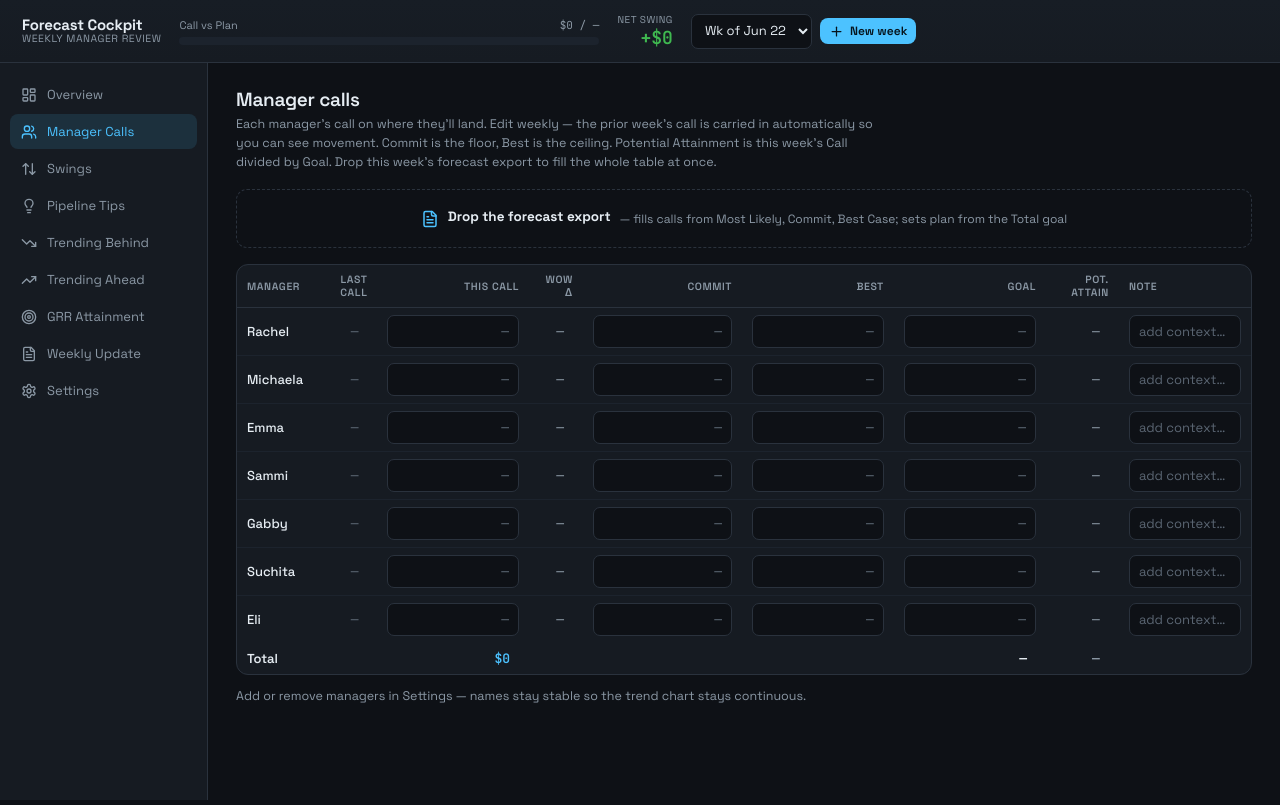
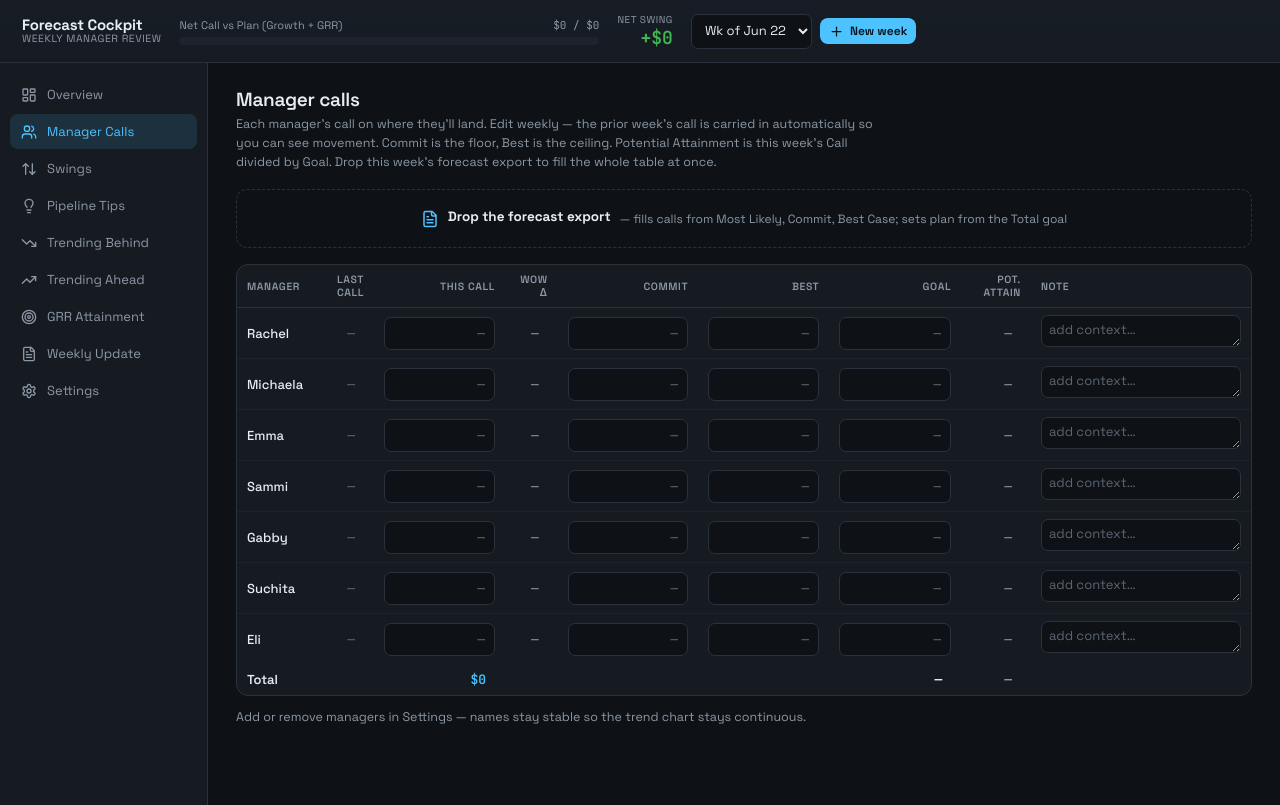
Before and after one commit to cassievaughn-clay-create/Cassie-Weekly-Forecast-new, a React (Vite) app in the folder Manager-Forecasts-Weekly 2/: page / in a window 1280 px wide. Both pictures are taken after a click on the button "Manager Calls". Built offline with nearby package versions, Linux system fonts and the light colour scheme.

Commit message:
Expandable free-text cells; top line becomes net call+GRR vs plan+GRR goal

```diff
--- a/Manager-Forecasts-Weekly 2/src/App.jsx
+++ b/Manager-Forecasts-Weekly 2/src/App.jsx
@@ -195,6 +195,29 @@ function MoneyInput({ value, onChange, placeholder = "—", style, className })
         const n = parseFloat(raw);
         onChange(isNaN(n) ? null : n);
       }}
+    />
+  );
+}
+
+// Free-text input that auto-grows to fit its content so nothing gets truncated.
+// User can still drag the bottom-right corner to manually resize.
+function ExpandableText({ value, onChange, placeholder, minHeight = 32, style, className }) {
+  const ref = useRef(null);
+  useEffect(() => {
+    const el = ref.current;
+    if (!el) return;
+    el.style.height = "auto";
+    el.style.height = Math.max(minHeight, el.scrollHeight) + "px";
+  }, [value, minHeight]);
+  return (
+    <textarea
+      ref={ref}
+      className={className}
+      rows={1}
+      style={{ width: "100%", minHeight, resize: "vertical", padding: "5px 7px", fontSize: 13, lineHeight: 1.4, overflow: "hidden", ...style }}
+      value={value || ""}
+      placeholder={placeholder}
+      onChange={(e) => onChange(e.target.value)}
     />
   );
 }
@@ -304,7 +327,11 @@ export default function App() {
 
   const totalCall = meta.managers.reduce((s, m) => s + (week.calls[m]?.call || 0), 0);
   const totalCommit = meta.managers.reduce((s, m) => s + (week.calls[m]?.commit || 0), 0);
-  const planPct = week.plan ? (totalCall / week.plan) * 100 : 0;
+  const totalGrrCall = (week.grr?.rows || []).reduce((s, r) => s + (r.grrCall || 0), 0);
+  const totalGrrGoal = (week.grr?.rows || []).reduce((s, r) => s + (r.goal || 0), 0);
+  const netCall = totalCall + totalGrrCall;
+  const netPlan = (week.plan || 0) + totalGrrGoal;
+  const planPct = netPlan ? (netCall / netPlan) * 100 : 0;
   const netSwing = week.swings.reduce((s, x) => s + (x.dir === "up" ? 1 : -1) * (x.amount || 0), 0);
   const gColor = planPct >= 100 ? T.up : planPct >= 92 ? T.warn : T.down;
 
@@ -323,7 +350,12 @@ export default function App() {
         <div className="top">
           <div className="brand"><b>Forecast Cockpit</b><span>Weekly Manager Review</span></div>
           <div className="gauge">
-            <div className="gl"><span>Call vs Plan</span><span className="mono">{money(totalCall)} / {money(week.plan)}</span></div>
+            <div className="gl">
+              <span>Net Call vs Plan (Growth + GRR)</span>
+              <span className="mono" title={`Growth: ${money(totalCall)} / ${money(week.plan)}  ·  GRR: ${money(totalGrrCall)} / ${money(totalGrrGoal)}`}>
+                {money(netCall)} / {money(netPlan)}
+              </span>
+            </div>
             <div className="bar"><i style={{ width: Math.min(100, planPct) + "%", background: gColor }} /></div>
           </div>
           <div className="tpill"><small>Net Swing</small>
@@ -582,7 +614,7 @@ function Calls({ meta, week, prevWeek, updateWeek, saveMeta, totalCall }) {
                   <td className="mono" style={{ textAlign: "right", color: potColor, paddingRight: 19 }}>
                     {potPct == null ? "—" : potPct.toFixed(1) + "%"}
                   </td>
-                  <td><input value={c.note || ""} placeholder="add context…" onChange={(e) => set(m, "note", e.target.value)} /></td>
+                  <td style={{ minWidth: 220 }}><ExpandableText value={c.note} placeholder="add context…" onChange={(v) => set(m, "note", v)} /></td>
                 </tr>);
             })}
           </tbody>
@@ -758,11 +790,11 @@ function Swings({ week, meta, updateWeek }) {
                   <div className="grid" style={{ gridTemplateColumns: "1fr 1fr 160px", gap: 10 }}>
                     <label style={{ display: "flex", flexDirection: "column", gap: 4, fontSize: 11, color: T.muted }}>
                       Context
-                      <textarea value={s.note || ""} placeholder="why this swing…" onChange={(e) => upd(s.id, "note", e.target.value)} style={{ minHeight: 52, resize: "vertical" }} />
+                      <ExpandableText value={s.note} placeholder="why this swing…" minHeight={52} onChange={(v) => upd(s.id, "note", v)} />
                     </label>
                     <label style={{ display: "flex", flexDirection: "column", gap: 4, fontSize: 11, color: T.muted }}>
                       Next steps
-                      <textarea value={s.nextSteps || ""} placeholder="who's doing what next…" onChange={(e) => upd(s.id, "nextSteps", e.target.value)} style={{ minHeight: 52, resize: "vertical" }} />
+                      <ExpandableText value={s.nextSteps} placeholder="who's doing what next…" minHeight={52} onChange={(v) => upd(s.id, "nextSteps", v)} />
                     </label>
                     <label style={{ display: "flex", flexDirection: "column", gap: 4, fontSize: 11, color: T.muted }}>
                       Due date
@@ -844,9 +876,10 @@ function Tips({ meta, week, updateWeek }) {
     const s = tipStatus(t.status);
     return (
       <div key={t.id} className="row" style={{ gap: 10, alignItems: "flex-start", padding: "10px 0", borderBottom: "1px solid " + T.panel2 }}>
-        <textarea style={{ flex: 1, minHeight: 32, resize: "vertical", border: "1px solid " + T.line, borderRadius: 7, padding: "6px 8px", fontSize: 13 }}
-          value={t.text} placeholder="What are they trying? (e.g. cold-call walk-ins, ABM sequence with CFO, etc.)"
-          onChange={(e) => editText(t.id, e.target.value)} />
+        <div style={{ flex: 1 }}>
+          <ExpandableText value={t.text} placeholder="What are they trying? (e.g. cold-call walk-ins, ABM sequence with CFO, etc.)"
+            onChange={(v) => editText(t.id, v)} style={{ border: "1px solid " + T.line, borderRadius: 7 }} />
+        </div>
         <div className="seg" style={{ flexShrink: 0 }}>
           {TIP_STATUSES.map((opt) => (
             <button key={opt.key} className={t.status === opt.key ? "on" : ""}
@@ -898,8 +931,9 @@ function Tips({ meta, week, updateWeek }) {
                   <option value="">— pick owner —</option>
                   {meta.managers.map((mm) => <option key={mm} value={mm}>{mm}</option>)}
                 </select>
-                <textarea style={{ flex: 1, minHeight: 32, resize: "vertical", border: "1px solid " + T.line, borderRadius: 7, padding: "6px 8px", fontSize: 13 }}
-                  value={t.text} onChange={(e) => editText(t.id, e.target.value)} />
+                <div style={{ flex: 1 }}>
+                  <ExpandableText value={t.text} onChange={(v) => editText(t.id, v)} style={{ border: "1px solid " + T.line, borderRadius: 7 }} />
+                </div>
                 <div className="seg" style={{ flexShrink: 0 }}>
                   {TIP_STATUSES.map((opt) => (
                     <button key={opt.key} className={t.status === opt.key ? "on" : ""}
@@ -1003,11 +1037,11 @@ function Trending({ week, meta, updateWeek, flagged, flaggedAhead, mode }) {
                 <td>{f ? <span className="tag" style={{ background: accentBg, color: accent }}>{statusLabel}</span>
                   : <span className="tag" style={{ background: T.panel2, color: T.muted }}>{otherStatusLabel}</span>}</td>
                 <td style={{ minWidth: 220 }}>
-                  <textarea
-                    value={r.actionPlan || ""}
+                  <ExpandableText
+                    value={r.actionPlan}
                     placeholder={isAhead ? "what's working…" : "next step, owner, ETA…"}
-                    onChange={(e) => upd(r.id, "actionPlan", e.target.value)}
-                    style={{ width: "100%", minHeight: 32, resize: "vertical", padding: "5px 7px", fontSize: 12.5 }}
+                    onChange={(v) => upd(r.id, "actionPlan", v)}
+                    style={{ fontSize: 12.5 }}
                   />
                 </td>
                 <td><button className="ico" onClick={() => del(r.id)}><Trash2 size={15} /></button></td>
@@ -1595,7 +1629,7 @@ function Grr({ week, meta, prevWeek, updateWeek }) {
                     <td className="mono" style={{ textAlign: "right", color: potColor, paddingRight: 19 }} title={rawPot != null && rawPot > 100 ? `Uncapped: ${rawPot.toFixed(1)}%` : undefined}>
                       {potPct == null ? "—" : potPct.toFixed(1) + "%" + (rawPot > 100 ? "+" : "")}
                     </td>
-                    <td><input value={r.notes || ""} placeholder="add context…" onChange={(e) => updRow(r.id, "notes", e.target.value)} /></td>
+                    <td style={{ minWidth: 220 }}><ExpandableText value={r.notes} placeholder="add context…" onChange={(v) => updRow(r.id, "notes", v)} /></td>
                     <td><button className="ico" onClick={() => delRow(r.id)}><Trash2 size={15} /></button></td>
                   </tr>
                 );
```
